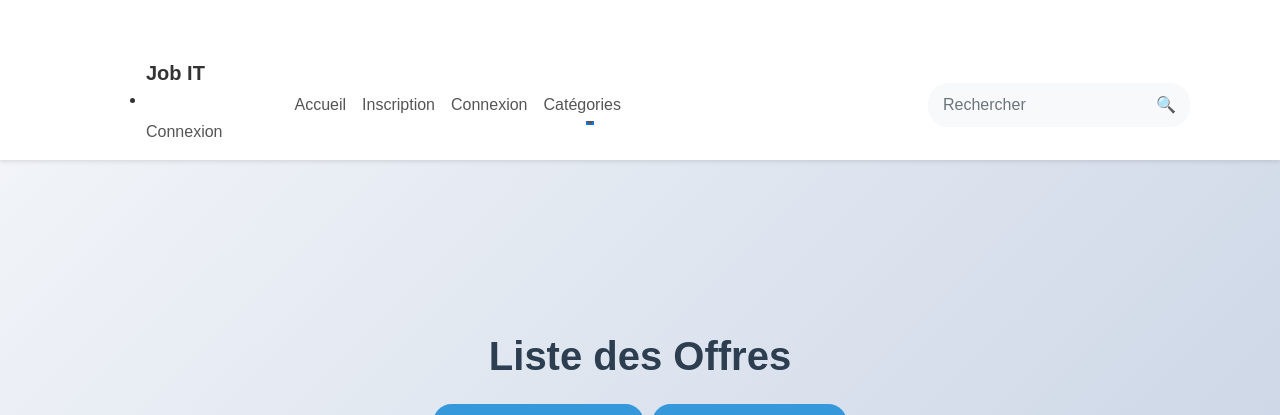
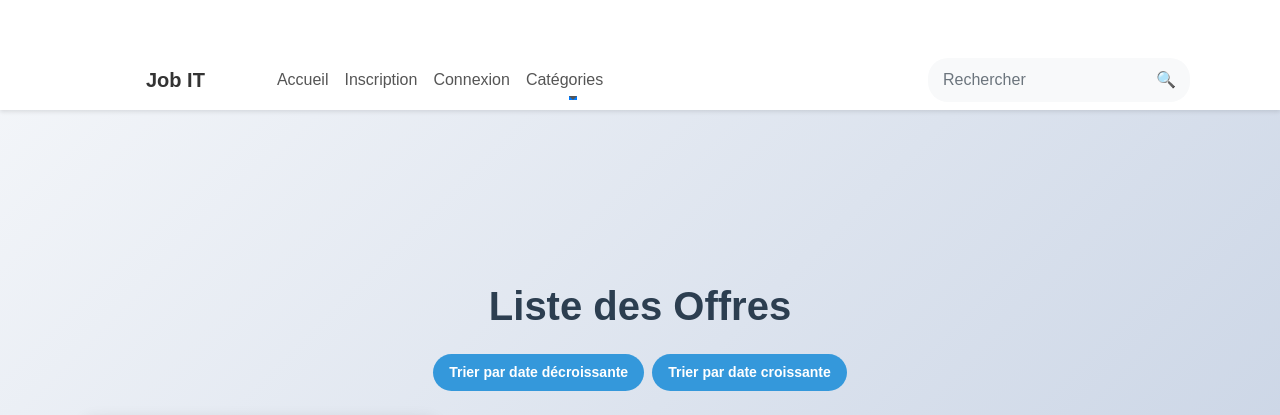
Before and after one commit to BigBearGaz/JobIT, a Symfony app: template templates/offre/index.html.twig in a window 1280 px wide. Shown: the top 415 px of the page. Run offline with Twig, Linux system fonts and the light colour scheme; the template is opened without the code that fills it: most values are stand-ins (such as "Sample title", 1, 10 or a date in 2020); grey boxes marked "Sample" are stand-in pictures; style sheets or scripts are compiled from the project's sources; some libraries are stand-ins or nearby versions.

Commit message:
debut css

```diff
--- a/src/Controller/OffreController.php
+++ b/src/Controller/OffreController.php
@@ -220,8 +220,8 @@ public function Asc(OffreRepository $offreRepository): Response
         $nomCategorie = $cr->find($id)->getNom();
         $annonces = $categories->findBy(['category' => $id]);
 
-        return $this->render('offre/annonces.html.twig', [
-            'annonces' => $annonces,
+        return $this->render('offre/index.html.twig', [
+            'offres' => $annonces,
             'nomCategorie' => $nomCategorie
         ]);
     }
--- a/templates/navbar/index.html.twig
+++ b/templates/navbar/index.html.twig
@@ -88,10 +88,7 @@
             <li><a class="dropdown-item" href="/logout">Déconnexion</a></li>
         </ul>
     </div>
-{% else %}
-    <li class="nav-item">
-        <a class="nav-link" href="/login">Connexion</a>
-    </li>
+
 {% endif %}
             </div>
             <button class="navbar-toggler" type="button" data-bs-toggle="collapse" data-bs-target="#navbarContent">
```
